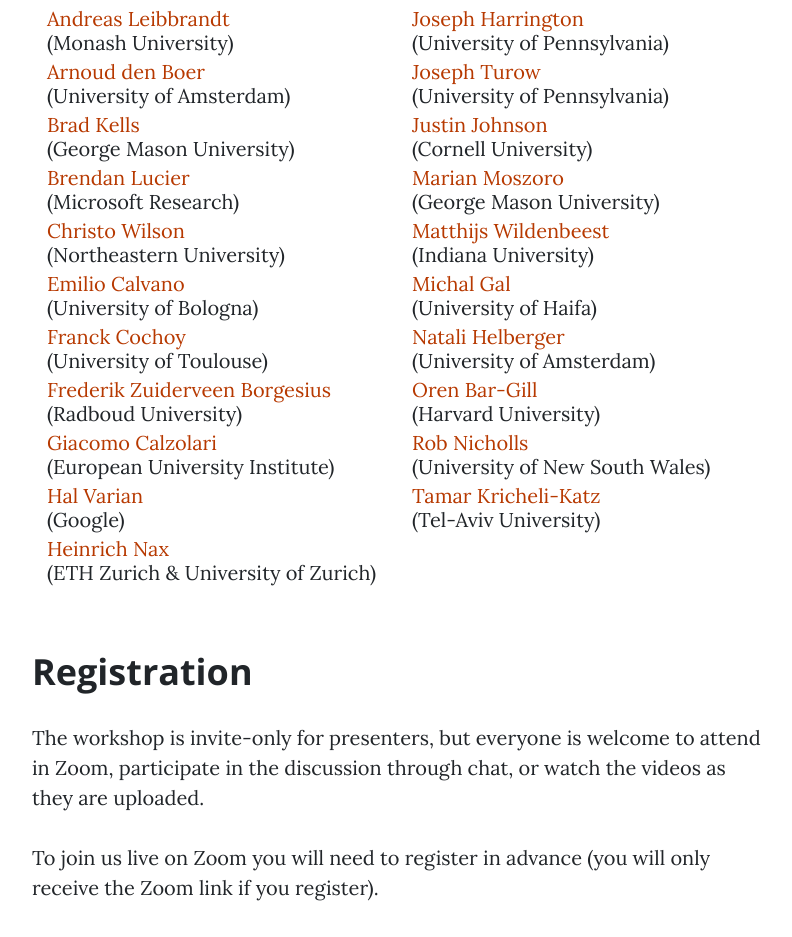
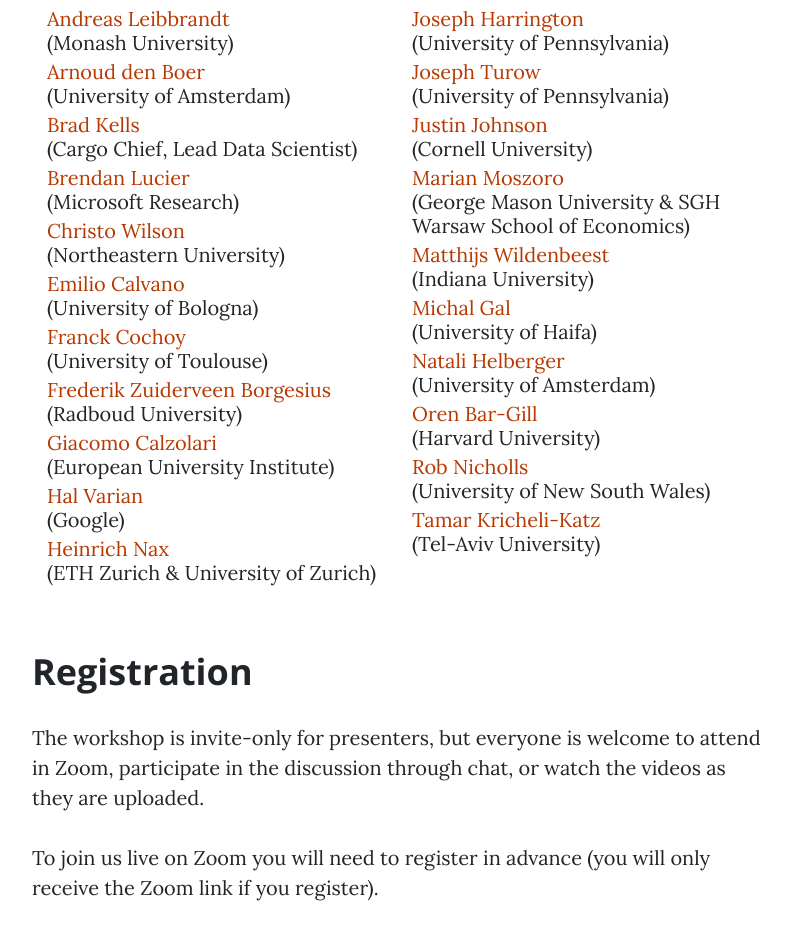
Before and after one commit to artdol/pritechworkshop, a website: page index.html in a window 1280 px wide. Shown: the part 1260-2197 px from the top of the page, without its empty margins (243-1035 px from the left). Drawn offline with nearby package versions, Linux system fonts and the light colour scheme.

Commit message:
Affiliations

```diff
--- a/index.html
+++ b/index.html
@@ -106,7 +106,7 @@
                   <p class="speaker">Arnoud den Boer</p>
                   <p class="affiliation">(University of Amsterdam) </p>
                   <p class="speaker">Brad Kells</span>
-                  <p class="affiliation">(George Mason University) </p>
+                  <p class="affiliation">(Cargo Chief, Lead Data Scientist)</p>
                   <p class="speaker">Brendan Lucier</p>
                   <p class="affiliation">(Microsoft Research) </p>
                   <p class="speaker">Christo Wilson</p>
@@ -133,7 +133,7 @@
                   <p class="speaker">Justin Johnson</span>
                   <p class="affiliation">(Cornell University) </p>
                   <p class="speaker">Marian Moszoro</span>
-                  <p class="affiliation">(George Mason University)</p>
+                  <p class="affiliation">(George Mason University & SGH Warsaw School of Economics)</p>
                   <p class="speaker">Matthijs Wildenbeest</span>
                   <p class="affiliation">(Indiana University)</p>
                   <p class="speaker">Michal Gal</span>
```
